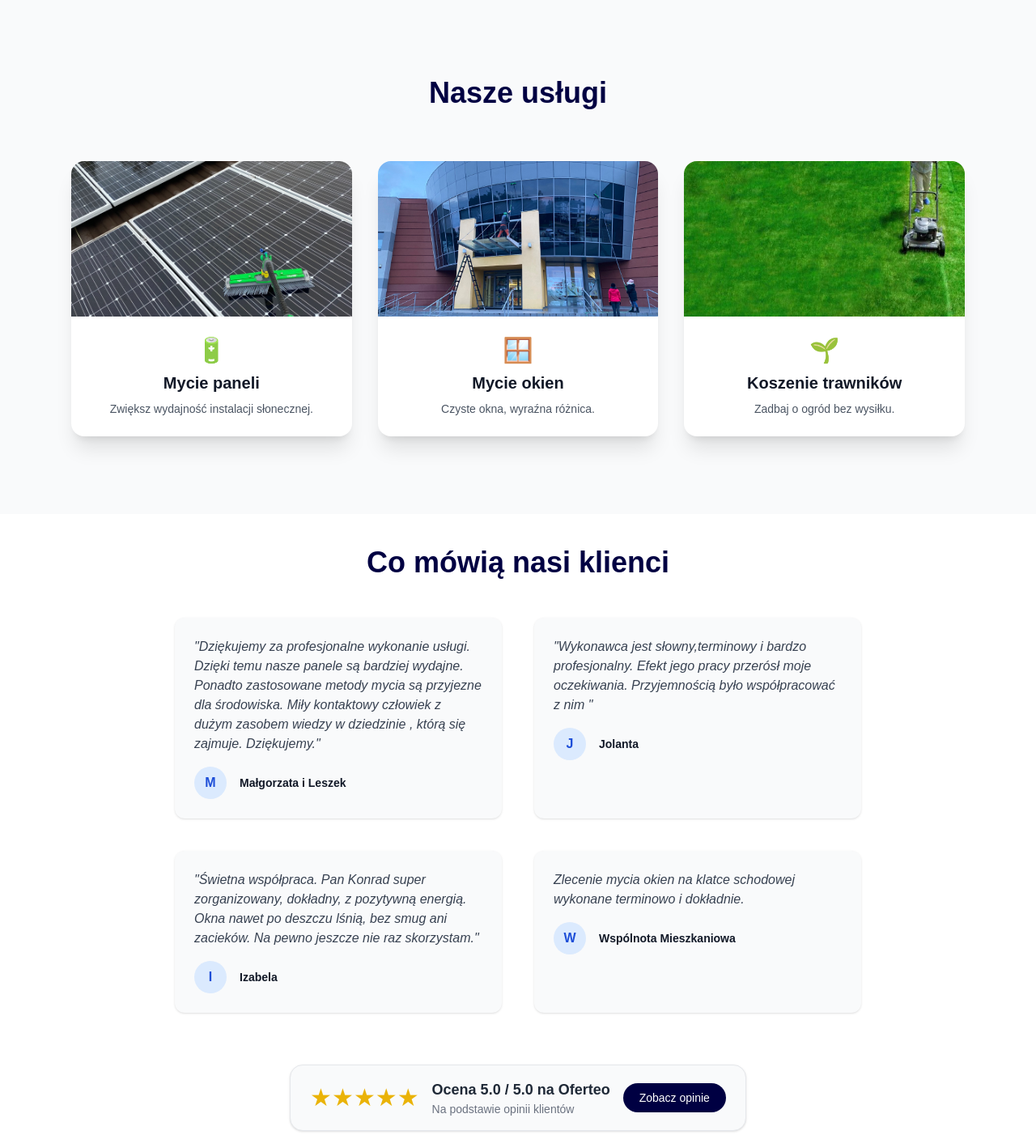
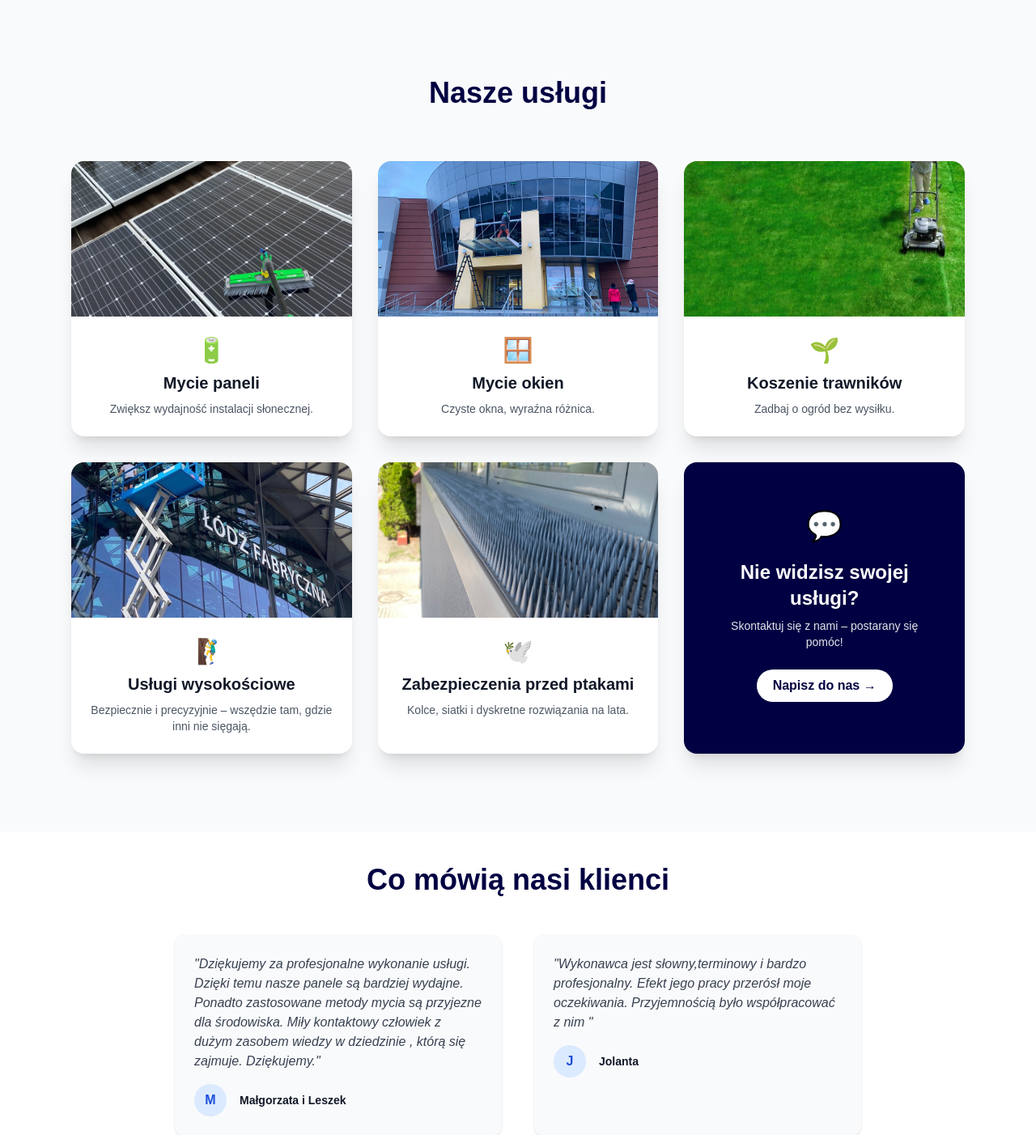
Before and after one commit to MaritLab/czystepanele, a Django app: page / in a window 1280 px wide. Shown: the part 1225-2627 px from the top of the page at 81% size. Run offline with Django 5.2, Linux system fonts and the light colour scheme; some libraries are stand-ins or nearby versions; some web fonts are replaced.

Commit message:
major update

```diff
--- a/main/templates/index.html
+++ b/main/templates/index.html
@@ -52,9 +52,11 @@
   <div class="max-w-6xl mx-auto px-6">
     <h2 class="text-4xl font-bold mb-16 text-center text-[#000042]">Nasze usługi</h2>
     <div class="grid grid-cols-1 sm:grid-cols-2 lg:grid-cols-3 gap-8">
-      <a href="/realizacje/mycie-paneli/" class="group block bg-white rounded-2xl overflow-hidden shadow-xl hover:shadow-2xl transition duration-300 hover:-translate-y-1.5">
+
+      <!-- Mycie paneli -->
+      <a href="{% url 'mycie-paneli' %}" class="group block bg-white rounded-2xl overflow-hidden shadow-xl hover:shadow-2xl transition duration-300 hover:-translate-y-1.5">
         <div class="overflow-hidden">
-          <img src="{% static 'images/panele.jpg' %}" alt="Mycie paneli" class="w-full h-48 object-cover group-hover:scale-105 transition-transform duration-500" loading="lazy">
+          <img src="{% static 'images/panele.jpg' %}" alt="Mycie paneli fotowoltaicznych" class="w-full h-48 object-cover group-hover:scale-105 transition-transform duration-500" loading="lazy">
         </div>
         <div class="p-6 text-center">
           <div class="text-3xl mb-2">🔋</div>
@@ -62,7 +64,9 @@
           <p class="text-sm text-gray-600 mt-2">Zwiększ wydajność instalacji słonecznej.</p>
         </div>
       </a>
-      <a href="/realizacje/mycie-okien/" class="group block bg-white rounded-2xl overflow-hidden shadow-xl hover:shadow-2xl transition duration-300 hover:-translate-y-1.5">
+
+      <!-- Mycie okien -->
+      <a href="{% url 'mycie-okien' %}" class="group block bg-white rounded-2xl overflow-hidden shadow-xl hover:shadow-2xl transition duration-300 hover:-translate-y-1.5">
         <div class="overflow-hidden">
           <img src="{% static 'images/okna.jpg' %}" alt="Mycie okien" class="w-full h-48 object-cover group-hover:scale-105 transition-transform duration-500" loading="lazy">
         </div>
@@ -72,7 +76,9 @@
           <p class="text-sm text-gray-600 mt-2">Czyste okna, wyraźna różnica.</p>
         </div>
       </a>
-      <a href="/realizacje/koszenie-trawnikow/" class="group block bg-white rounded-2xl overflow-hidden shadow-xl hover:shadow-2xl transition duration-300 hover:-translate-y-1.5">
+
+      <!-- Koszenie trawników -->
+      <a href="{% url 'koszenie-trawnikow' %}" class="group block bg-white rounded-2xl overflow-hidden shadow-xl hover:shadow-2xl transition duration-300 hover:-translate-y-1.5">
         <div class="overflow-hidden">
           <img src="{% static 'images/trawa.jpg' %}" alt="Koszenie trawnika" class="w-full h-48 object-cover group-hover:scale-105 transition-transform duration-500" loading="lazy">
         </div>
@@ -82,9 +88,58 @@
           <p class="text-sm text-gray-600 mt-2">Zadbaj o ogród bez wysiłku.</p>
         </div>
       </a>
+
+      <!-- Usługi wysokościowe -->
+      <a href="{% url 'uslugi-wysokosciowe' %}" class="group block bg-white rounded-2xl overflow-hidden shadow-xl hover:shadow-2xl transition duration-300 hover:-translate-y-1.5">
+        <div class="overflow-hidden">
+          <img src="{% static 'images/hero2.jpg' %}" alt="Usługi wysokościowe" class="w-full h-48 object-cover group-hover:scale-105 transition-transform duration-500" loading="lazy">
+        </div>
+        <div class="p-6 text-center">
+          <div class="text-3xl mb-2">🧗‍♂️</div>
+          <h3 class="text-xl font-bold text-gray-900 group-hover:text-blue-600 transition-colors">Usługi wysokościowe</h3>
+          <p class="text-sm text-gray-600 mt-2">Bezpiecznie i precyzyjnie – wszędzie tam, gdzie inni nie sięgają.</p>
+        </div>
+      </a>
+
+      <!-- Zabezpieczenia przed ptakami -->
+      <a href="{% url 'zabezpieczenia-przeciwko-ptakom' %}" class="group block bg-white rounded-2xl overflow-hidden shadow-xl hover:shadow-2xl transition duration-300 hover:-translate-y-1.5">
+        <div class="overflow-hidden">
+          <img src="{% static 'images/kolce.jpg' %}" alt="Zabezpieczenia przed ptakami" class="w-full h-48 object-cover group-hover:scale-105 transition-transform duration-500" loading="lazy">
+        </div>
+        <div class="p-6 text-center">
+          <div class="text-3xl mb-2">🕊️</div>
+          <h3 class="text-xl font-bold text-gray-900 group-hover:text-blue-600 transition-colors">Zabezpieczenia przed ptakami</h3>
+          <p class="text-sm text-gray-600 mt-2">Kolce, siatki i dyskretne rozwiązania na lata.</p>
+        </div>
+      </a>
+
+      <a href="/kontakt/" class="group block bg-[#000042] text-white rounded-2xl overflow-hidden shadow-xl hover:shadow-2xl transition duration-300 hover:-translate-y-1.5">
+  <div class="flex flex-col justify-center items-center p-10 h-full text-center">
+
+    <!-- Ikonka -->
+    <div class="text-4xl mb-4 animate-bounce">💬</div>
+
+    <!-- Nagłówek -->
+    <h3 class="text-2xl font-bold mb-2 group-hover:text-blue-300 transition-colors">
+      Nie widzisz swojej usługi?
+    </h3>
+
+    <!-- Tekst -->
+    <p class="text-sm opacity-90 mb-4">Skontaktuj się z nami – postarany się pomóc!</p>
+
+    <!-- Link CTA -->
+    <span class="inline-block mt-2 px-5 py-2 bg-white text-[#000042] font-semibold rounded-full transition hover:bg-blue-100 hover:scale-105">
+      Napisz do nas →
+    </span>
+
+  </div>
+</a>
+
+
     </div>
   </div>
 </section>
+
 
 <!-- OPINIE -->
 <section id="opinie" class="mt-10 bg-white">
```
Also changed, not shown: main/templates/kontakt.html (+16 -33 lines).
